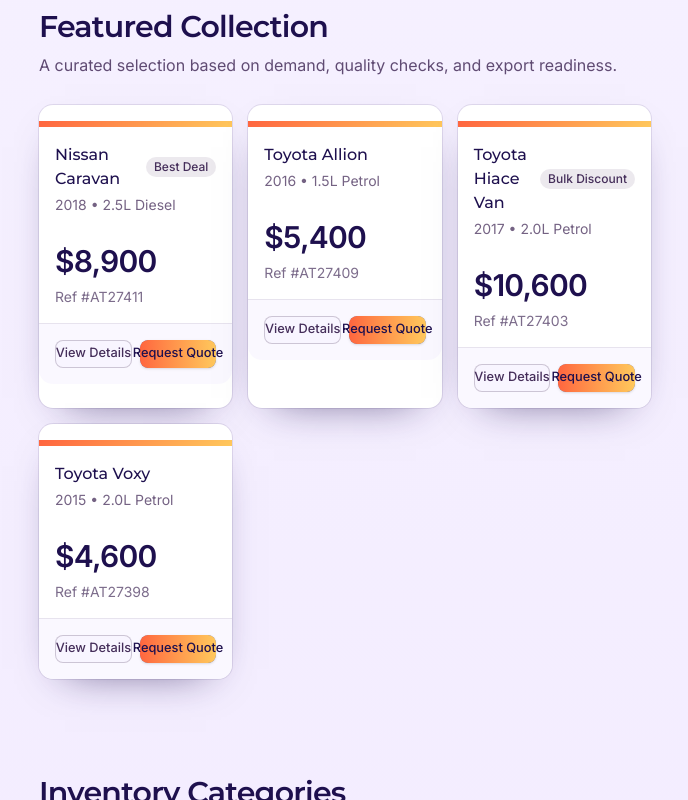
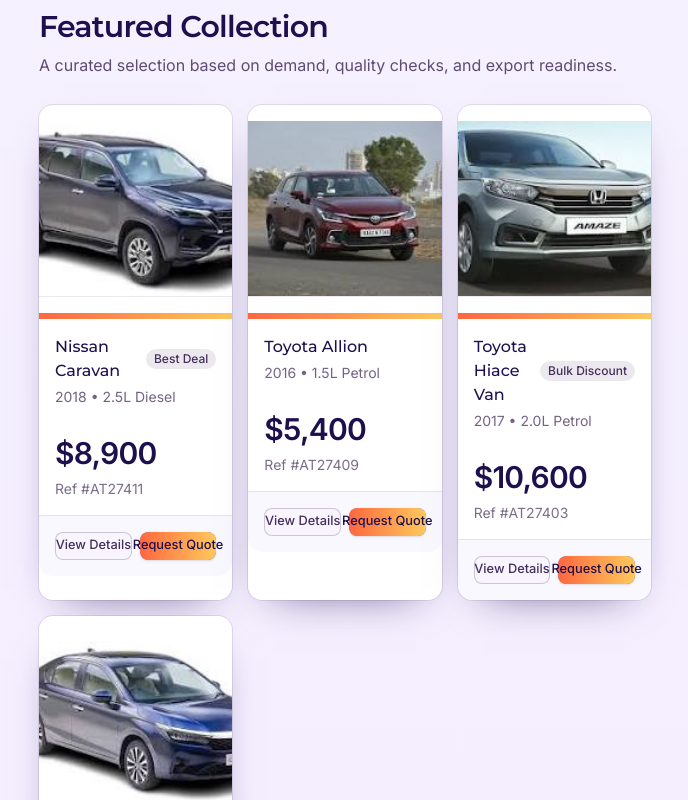
Before and after one commit to Afaqahmad1122/llc-tradding, a Next.js app in the folder frontend/: page / in a window 1280 px wide. Shown: the part 1300-2100 px from the top of the page, without its empty margins (305-993 px from the left). Built offline with nearby package versions, Linux system fonts and the light colour scheme.

Commit message:
added cars images in a cards for now . it is sattic

```diff
--- a/frontend/components/landing/sections/vehicle-grid.tsx
+++ b/frontend/components/landing/sections/vehicle-grid.tsx
@@ -1,16 +1,40 @@
+import Image from "next/image";
+
 import { VehicleItem } from "@/components/landing/home-data";
 import { Badge } from "@/components/ui/badge";
 import { Button } from "@/components/ui/button";
 import { Card, CardContent, CardDescription, CardFooter, CardHeader, CardTitle } from "@/components/ui/card";
 
+const staticVehicleImages = [
+  "/download.jpeg",
+  "/download (1).jpeg",
+  "/download (2).jpeg",
+  "/download (3).jpeg",
+  "/download (4).jpeg",
+];
+
 export function VehicleGrid({ vehicles }: { vehicles: VehicleItem[] }) {
   return (
     <div className="grid gap-4 md:grid-cols-2 xl:grid-cols-3">
-      {vehicles.map((vehicle) => (
+      {vehicles.map((vehicle, index) => {
+        const imageSrc = encodeURI(
+          staticVehicleImages[index % staticVehicleImages.length],
+        );
+
+        return (
         <Card
           key={vehicle.reference}
           className="group overflow-hidden border-[#452E5A]/15 bg-white shadow-[0_16px_42px_-26px_rgba(30,16,78,0.75)] transition-all duration-300 hover:-translate-y-1 hover:border-[#FF653F]/45"
         >
+          <div className="relative h-44 w-full overflow-hidden border-b border-[#452E5A]/10">
+            <Image
+              src={imageSrc}
+              alt={`${vehicle.make} ${vehicle.model}`}
+              fill
+              className="object-cover transition-transform duration-500 group-hover:scale-105"
+              sizes="(max-width: 768px) 100vw, (max-width: 1280px) 50vw, 33vw"
+            />
+          </div>
           <div className="h-1.5 w-full brand-gradient-warm" />
           <CardHeader className="pb-3">
             <div className="flex items-center justify-between gap-3">
@@ -49,7 +73,8 @@ export function VehicleGrid({ vehicles }: { vehicles: VehicleItem[] }) {
             </Button>
           </CardFooter>
         </Card>
-      ))}
+        );
+      })}
     </div>
   );
 }
```
